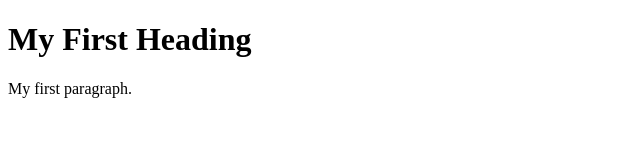
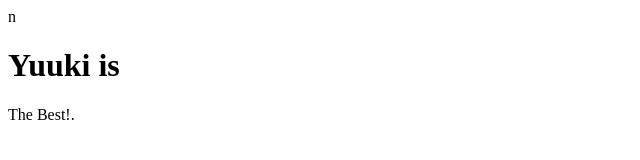
Before and after one commit to nanonto/nanonto.github.io, a plain HTML site: page index.html in a window 1280 px wide. Shown: the whole page, without its empty margins (0-640 px from the left). Drawn offline with Linux system fonts and the light colour scheme.

Commit message:
Update index.html

```diff
--- a/index.html
+++ b/index.html
@@ -1,10 +1,10 @@
-<!DOCTYPE html>
+n<!DOCTYPE html>
 <html>
 <body>
 
-<h1>My First Heading</h1>
+<h1>Yuuki is</h1>
 
-<p>My first paragraph.</p>
+<p>The Best!.</p>
 
 </body>
 </html>
```
